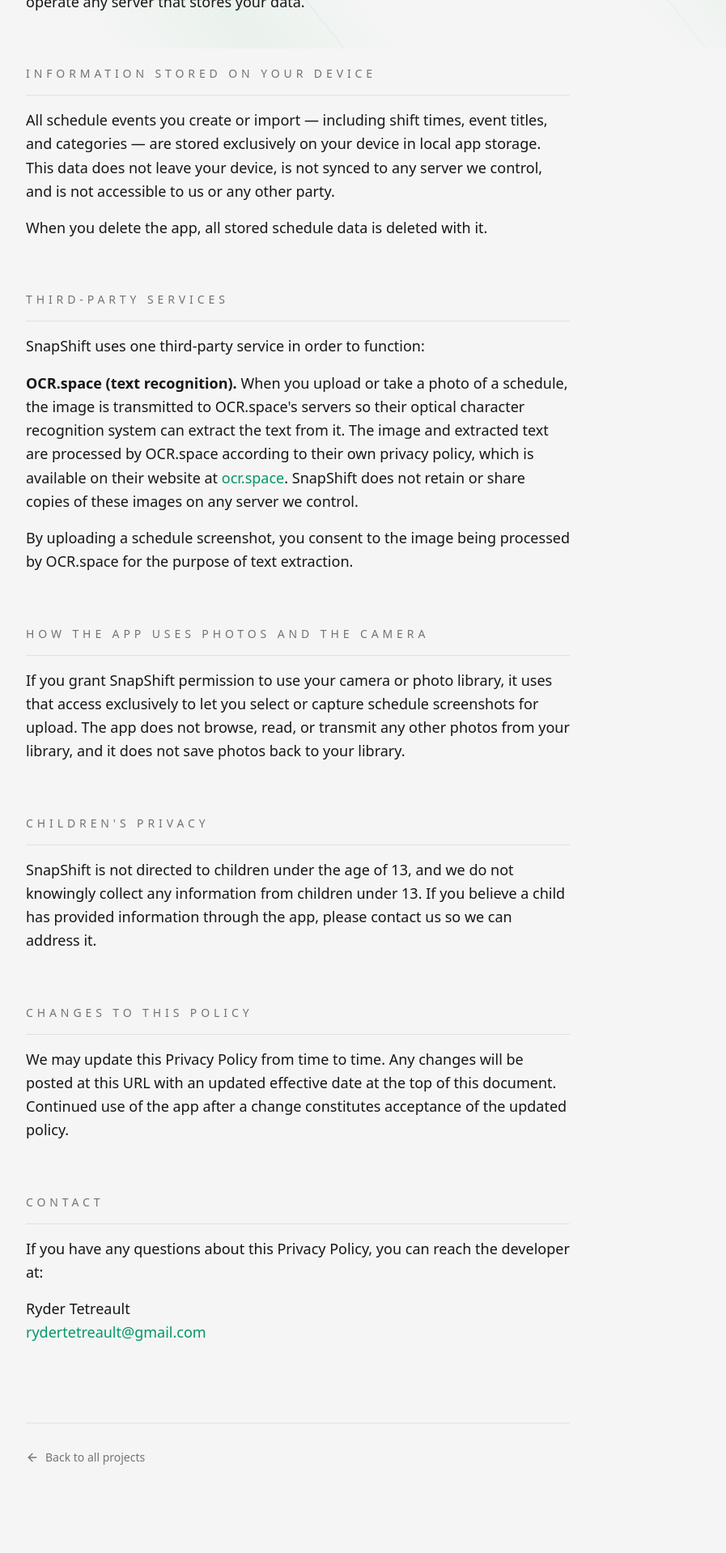
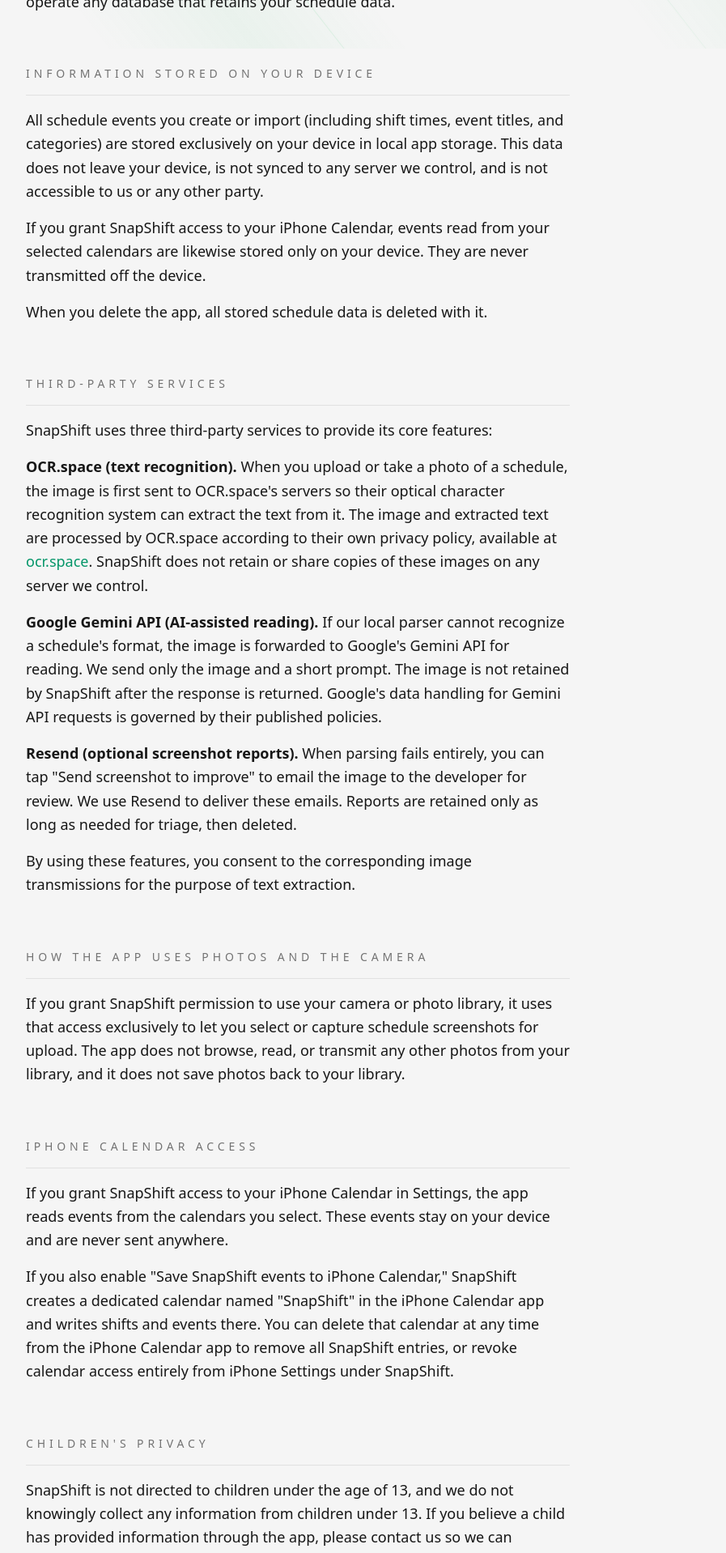
Before and after one commit to rydertetreault/portfolio, a Next.js app: page /projects/snapshift/privacy-policy in a window 1280 px wide. Shown: the part 740-2658 px from the top of the page at 81% size, without its empty margins (272-1169 px from the left). Before the commit the page ends 2634 px from the top, so only its background shows below. Built offline with nearby package versions, Linux system fonts and the light colour scheme.

Commit message:
Update SnapShift privacy policy for v1.1
- Add Google Gemini API and Resend to third-party services
- Add iPhone Calendar access section (read + opt-in write)
- Reflect that schedule data is not retained in any database (proxy is stateless)
- Bump effective date to May 18, 2026

```diff
--- a/src/app/projects/snapshift/privacy-policy/page.tsx
+++ b/src/app/projects/snapshift/privacy-policy/page.tsx
@@ -69,7 +69,7 @@
           </h1>
 
           <p className="text-text-muted text-sm">
-            Effective Date: April 9, 2026
+            Effective Date: May 18, 2026
           </p>
         </FadeIn>
 
@@ -100,7 +100,7 @@
               information about you, your identity, your location, your
               contacts, or your device. The app does not include analytics,
               advertising, or user tracking of any kind. We do not operate any
-              server that stores your data.
+              database that retains your schedule data.
             </p>
           </FadeIn>
 
@@ -111,11 +111,16 @@
             <div className="h-px w-full bg-border-theme" />
             <div className="space-y-4 text-foreground text-base sm:text-lg leading-relaxed max-w-2xl">
               <p>
-                All schedule events you create or import — including shift
-                times, event titles, and categories — are stored exclusively on
+                All schedule events you create or import (including shift
+                times, event titles, and categories) are stored exclusively on
                 your device in local app storage. This data does not leave your
                 device, is not synced to any server we control, and is not
                 accessible to us or any other party.
+              </p>
+              <p>
+                If you grant SnapShift access to your iPhone Calendar, events
+                read from your selected calendars are likewise stored only on
+                your device. They are never transmitted off the device.
               </p>
               <p>
                 When you delete the app, all stored schedule data is deleted
@@ -131,17 +136,18 @@
             <div className="h-px w-full bg-border-theme" />
             <div className="space-y-4 text-foreground text-base sm:text-lg leading-relaxed max-w-2xl">
               <p>
-                SnapShift uses one third-party service in order to function:
+                SnapShift uses three third-party services to provide its core
+                features:
               </p>
               <p>
                 <span className="font-semibold">
                   OCR.space (text recognition).
                 </span>{" "}
                 When you upload or take a photo of a schedule, the image is
-                transmitted to OCR.space&apos;s servers so their optical
+                first sent to OCR.space&apos;s servers so their optical
                 character recognition system can extract the text from it. The
                 image and extracted text are processed by OCR.space according to
-                their own privacy policy, which is available on their website at{" "}
+                their own privacy policy, available at{" "}
                 <a
                   href="https://ocr.space"
                   target="_blank"
@@ -154,8 +160,28 @@
                 any server we control.
               </p>
               <p>
-                By uploading a schedule screenshot, you consent to the image
-                being processed by OCR.space for the purpose of text extraction.
+                <span className="font-semibold">
+                  Google Gemini API (AI-assisted reading).
+                </span>{" "}
+                If our local parser cannot recognize a schedule&apos;s format,
+                the image is forwarded to Google&apos;s Gemini API for reading.
+                We send only the image and a short prompt. The image is not
+                retained by SnapShift after the response is returned.
+                Google&apos;s data handling for Gemini API requests is governed
+                by their published policies.
+              </p>
+              <p>
+                <span className="font-semibold">
+                  Resend (optional screenshot reports).
+                </span>{" "}
+                When parsing fails entirely, you can tap &quot;Send screenshot
+                to improve&quot; to email the image to the developer for review.
+                We use Resend to deliver these emails. Reports are retained only
+                as long as needed for triage, then deleted.
+              </p>
+              <p>
+                By using these features, you consent to the corresponding image
+                transmissions for the purpose of text extraction.
               </p>
             </div>
           </FadeIn>
@@ -172,6 +198,29 @@
               read, or transmit any other photos from your library, and it does
               not save photos back to your library.
             </p>
+          </FadeIn>
+
+          <FadeIn delay={0.275} className="space-y-4">
+            <h2 className="text-sm text-text-faint tracking-[0.35em]">
+              IPHONE CALENDAR ACCESS
+            </h2>
+            <div className="h-px w-full bg-border-theme" />
+            <div className="space-y-4 text-foreground text-base sm:text-lg leading-relaxed max-w-2xl">
+              <p>
+                If you grant SnapShift access to your iPhone Calendar in
+                Settings, the app reads events from the calendars you select.
+                These events stay on your device and are never sent anywhere.
+              </p>
+              <p>
+                If you also enable &quot;Save SnapShift events to iPhone
+                Calendar,&quot; SnapShift creates a dedicated calendar named
+                &quot;SnapShift&quot; in the iPhone Calendar app and writes
+                shifts and events there. You can delete that calendar at any
+                time from the iPhone Calendar app to remove all SnapShift
+                entries, or revoke calendar access entirely from iPhone Settings
+                under SnapShift.
+              </p>
+            </div>
           </FadeIn>
 
           <FadeIn delay={0.3} className="space-y-4">
```
